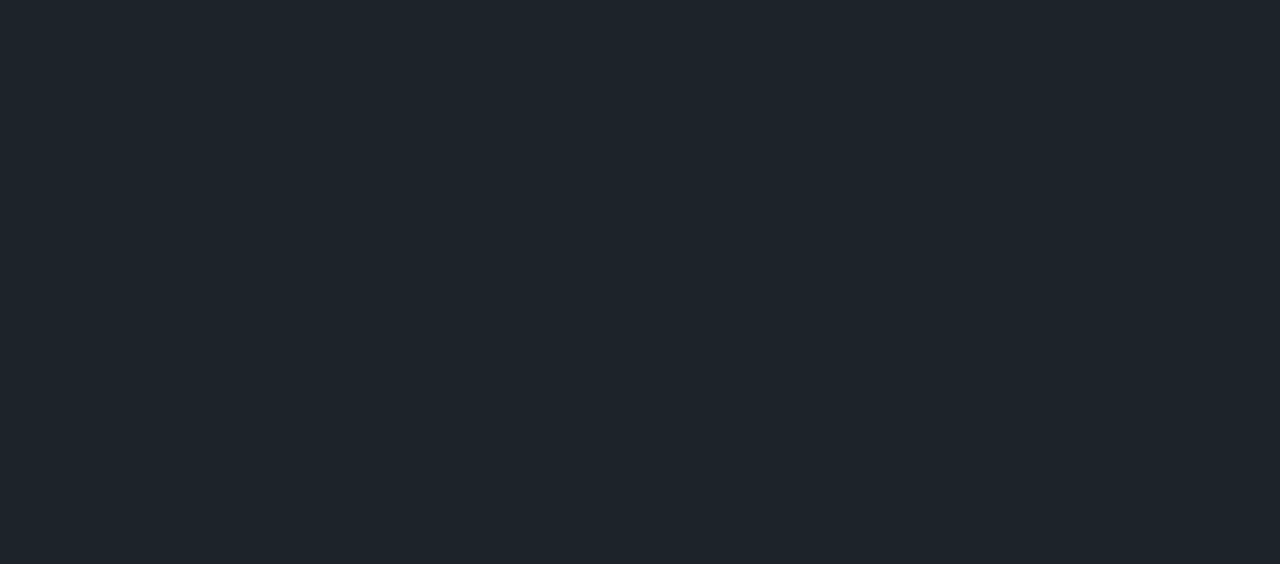
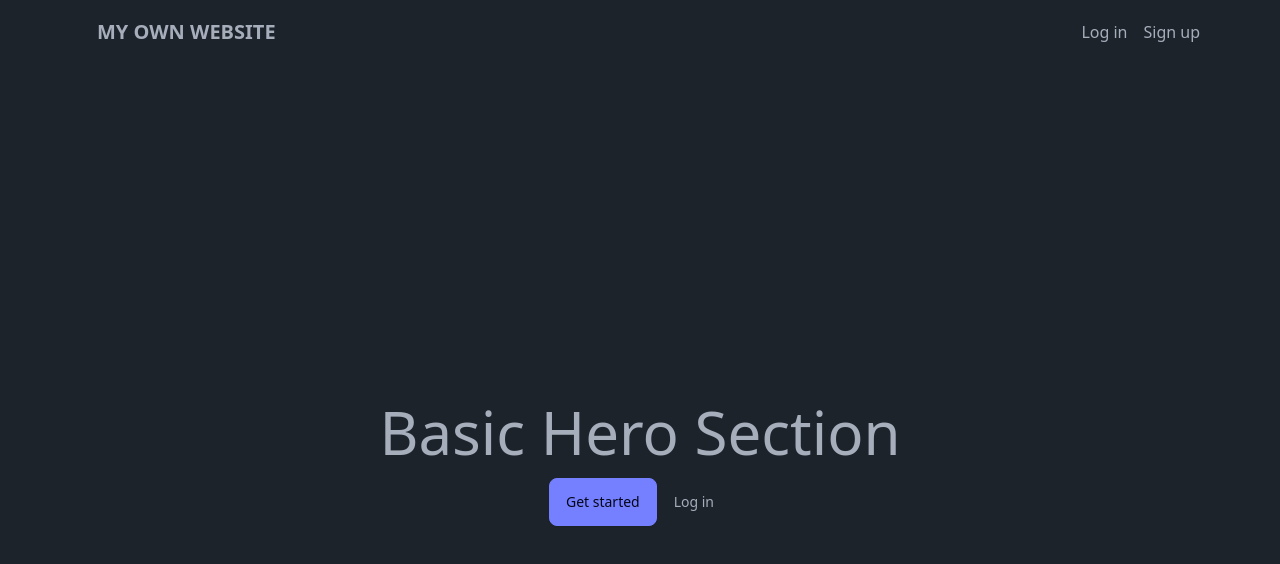
Before and after one commit to MarkMallari16/vue-firebase-project, a Vue app: page / in a window 1280 px wide. Before the commit this address had no page. Shown: the top 564 px of the page. Built offline with nearby package versions, Linux system fonts and the light colour scheme.

Commit message:
add hero section and fix signout features;

```diff
--- /dev/null
+++ b/src/components/Hero.vue
@@ -0,0 +1,12 @@
+<script setup></script>
+<template>
+  <div class="min-h-screen grid place-content-center">
+    <h1 class="text-5xl lg:text-6xl text-center">Basic Hero Section</h1>
+    <div class="mt-4 text-center">
+      <router-link to="/signup" class="font-medium btn btn-primary"
+        >Get started</router-link
+      >
+      <router-link to="/login" class="font-medium btn btn-ghost">Log in</router-link>
+    </div>
+  </div>
+</template>
--- /dev/null
+++ b/src/pages/Guest.vue
@@ -0,0 +1,10 @@
+<script setup>
+import Hero from "@/components/Hero.vue";
+import Navbar from "@/components/Navbar.vue";
+</script>
+<template>
+  <Navbar />
+  <div class="px-20">
+    <Hero />
+  </div>
+</template>
--- a/src/pages/Home.vue
+++ b/src/pages/Home.vue
@@ -1,10 +1,28 @@
 <script setup>
-import { getAuth, signOut } from "firebase/auth";
+import { getAuth, onAuthStateChanged, signOut } from "firebase/auth";
+import { onMounted, ref } from "vue";
 import { useRouter } from "vue-router";
+
 const router = useRouter();
-const auth = getAuth();
+const isLoggedIn = ref(false);
 
-const logout = () => {
+const user = ref("");
+let auth;
+onMounted(() => {
+  auth = getAuth();
+  onAuthStateChanged(auth, (currentUser) => {
+    if (currentUser) {
+      isLoggedIn.value = true;
+      user.value = currentUser;
+    } else {
+      isLoggedIn.value = false;
+      user.value = null;
+      router.push("/login");
+    }
+  });
+});
+
+const handleSignOut = () => {
   signOut(auth)
     .then(() => {
       console.log("successfully logout");
@@ -18,9 +36,9 @@ const logout = () => {
 
 <template>
   <div class="pt-10 px-20">
-    <h1 class="text-2xl">Welcome Back!</h1>
+    <h1 class="text-2xl">Welcome Back! {{ user.email }}</h1>
     <div>
-      <button class="btn btn-error mt-4" @click="logout">logout</button>
+      <button class="btn btn-error mt-4" @click="handleSignOut">logout</button>
     </div>
   </div>
 </template>
--- a/src/router/router.js
+++ b/src/router/router.js
@@ -2,12 +2,21 @@ import { createRouter, createWebHistory } from 'vue-router';
 import Home from '@/pages/Home.vue';
 import Login from '@/pages/Login.vue';
 import Signup from '@/pages/Signup.vue';
-
+import Guest from '@/pages/Guest.vue';
+import { getAuth } from 'firebase/auth';
 const routes = [
+    {
+        path: '/',
+        name: 'Guest',
+        component: Guest
+    },
     {
         path: '/home',
         name: 'Home',
-        component: Home
+        component: Home,
+        meta: {
+            requiresAuth: true
+        }
     },
     {
         path: '/login',
@@ -25,5 +34,15 @@ const router = createRouter({
     history: createWebHistory(),
     routes
 })
-
+router.beforeEach((to, from, next) => {
+    if (to.matched.some((record) => record.meta.requiresAuth)) {
+        if (getAuth().currentUser) {
+            next();
+        } else {
+            next("/");
+        }
+    }else{
+        next()
+    }
+});
 export default router;
```
